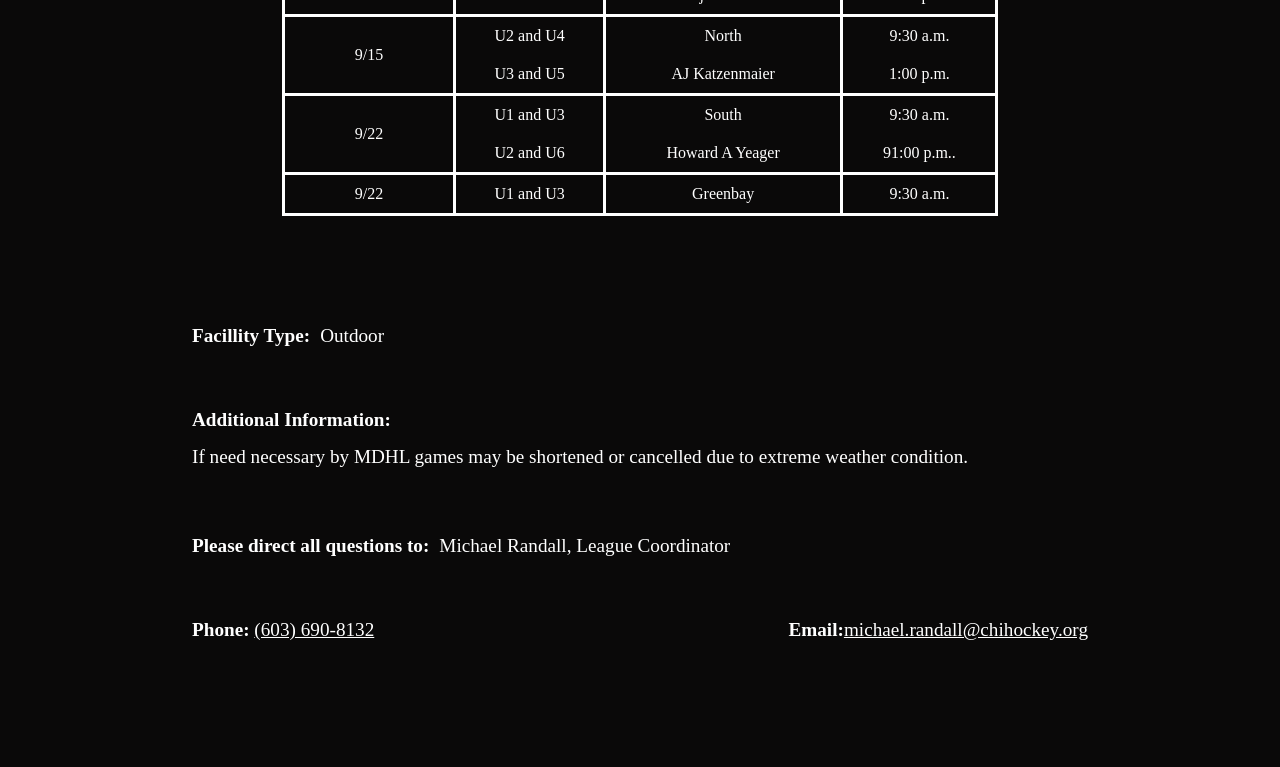
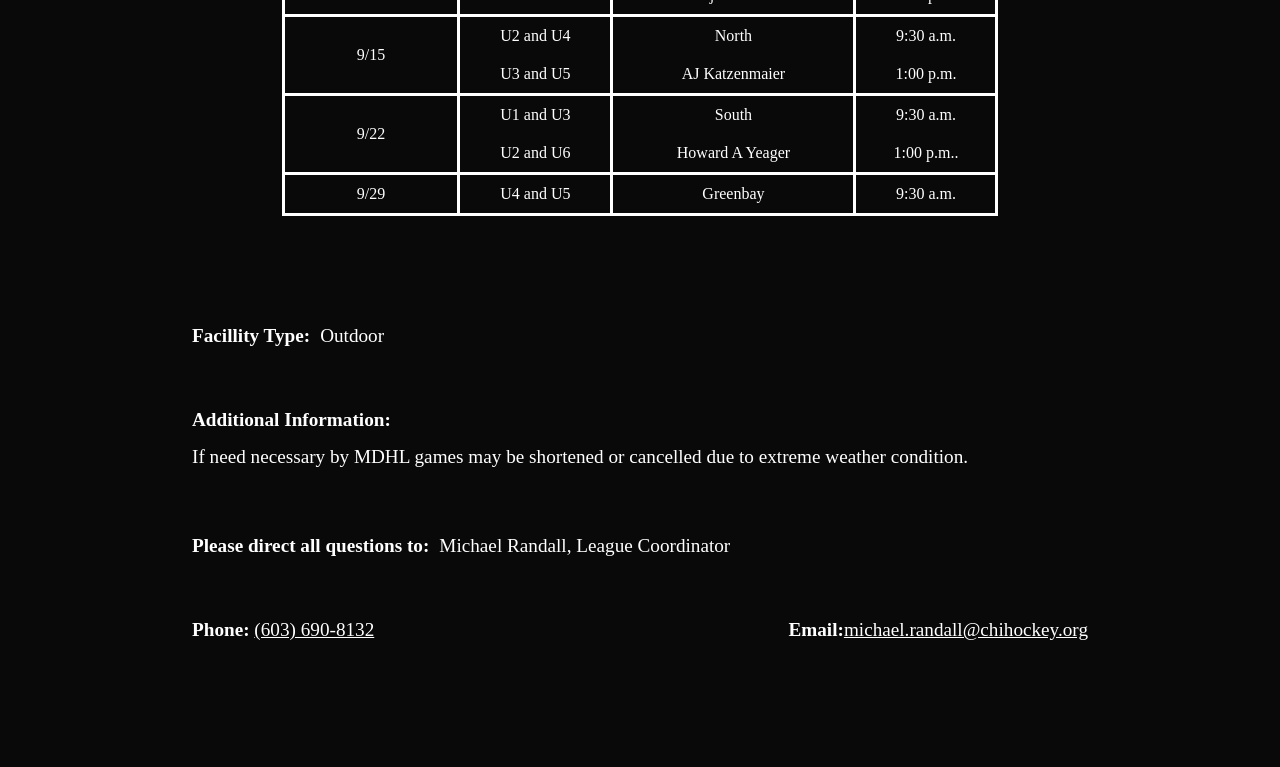
Before and after one commit to kerackdiaz/MDHL, a plain HTML site: page game_info.html in a window 1280 px wide. Shown: the part 780-1547 px from the top of the page. Drawn offline with Linux system fonts and the light colour scheme.

Commit message:
Correction of dates

```diff
--- a/game_info.html
+++ b/game_info.html
@@ -91,10 +91,10 @@
               <tr class="b-bottom">
                 <td>U2 and U6</td>
                 <td>Howard A Yeager</td>
-                <td>91:00 p.m..</td>
+                <td>1:00 p.m..</td>
                 <tr class="b-top b-bottom">
-                  <td >9/22</td>
-                  <td >U1 and U3</td>
+                  <td >9/29</td>
+                  <td >U4 and U5</td>
                   <td >Greenbay</td>
                   <td>9:30 a.m.</td>
               </tr>
```
Also changed, not shown: 1 other file.
